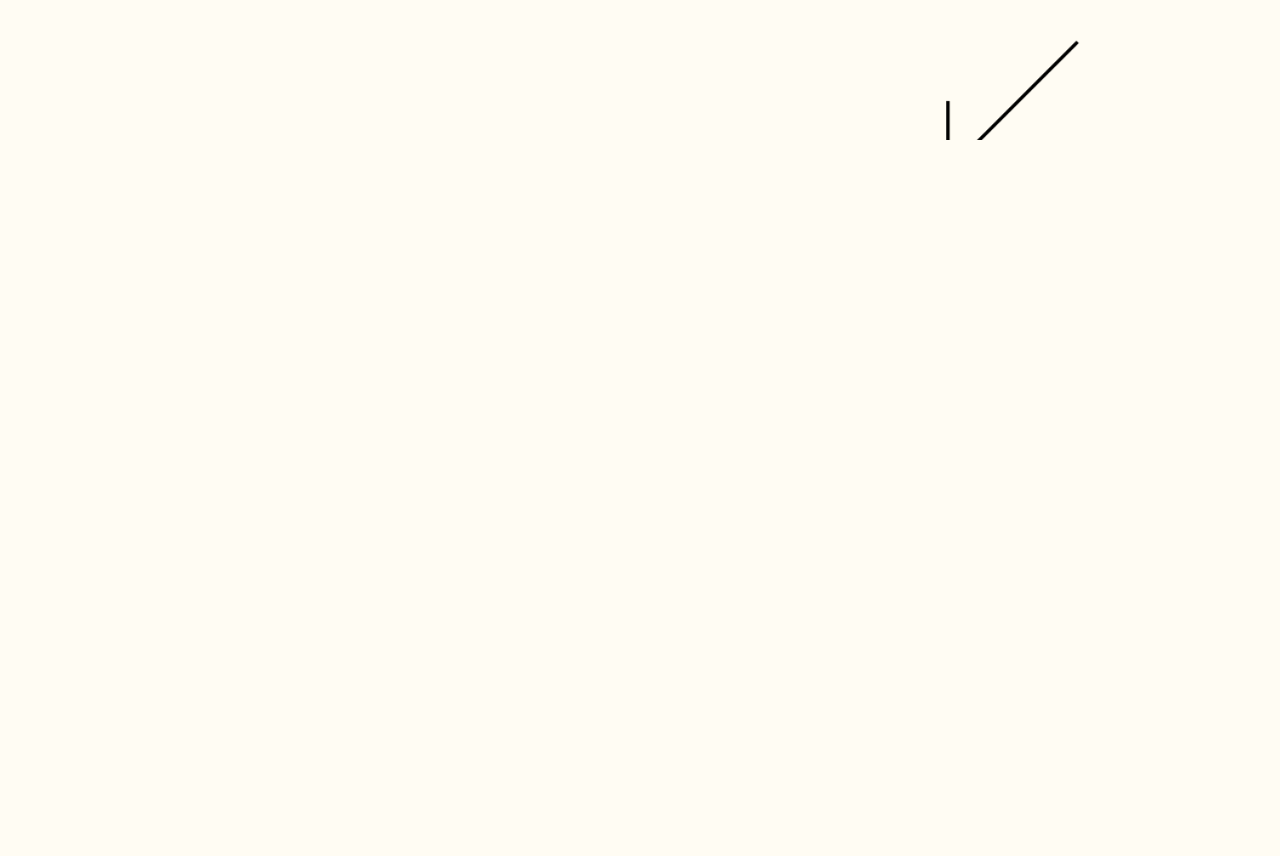
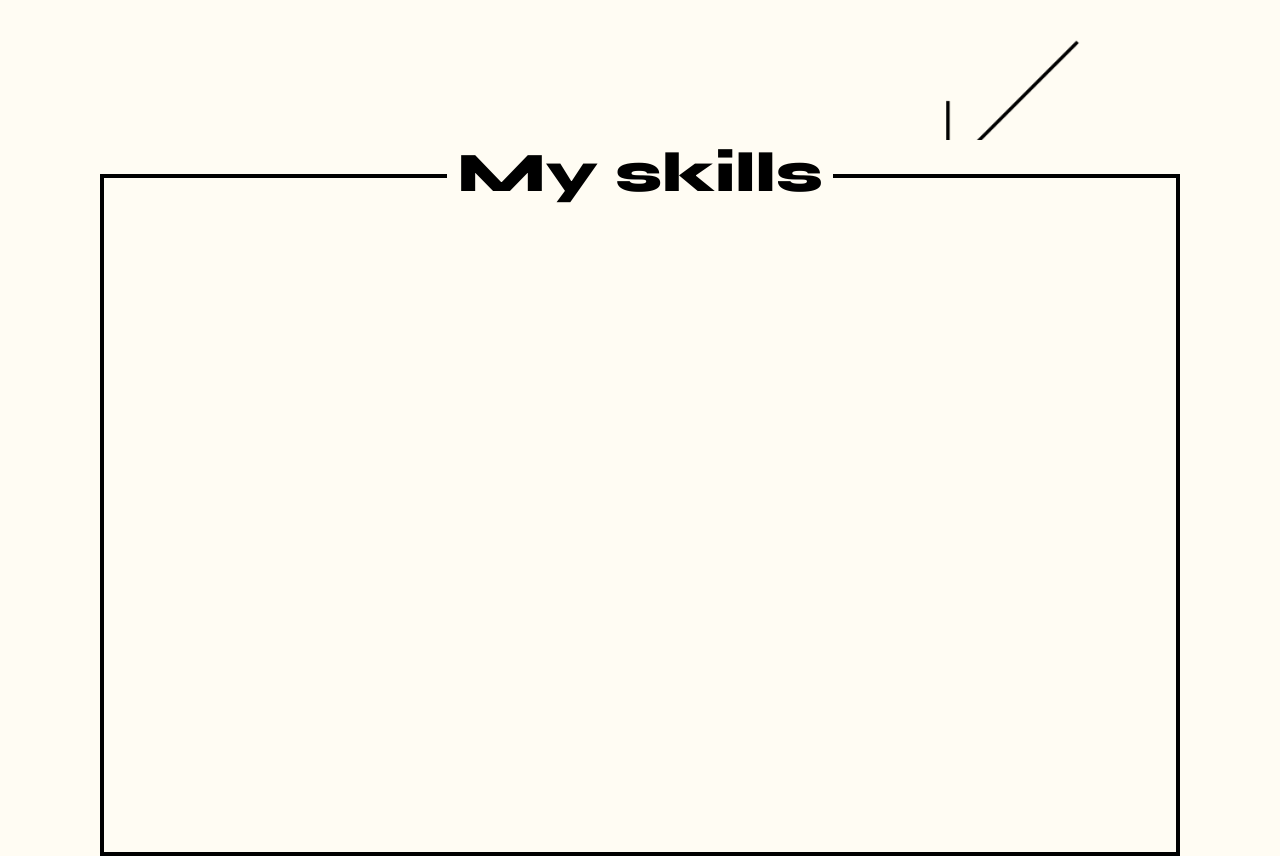
Before and after one commit to GDR1909/Portfolio, an Angular app: page / in a window 1280 px wide. Shown: the part 1660-2516 px from the top of the page. Before the commit the page ends 1800 px from the top, so only its background shows below. Built offline with nearby package versions, Linux system fonts and the light colour scheme; a web font is replaced by a local one.

Commit message:
started with the my skills section

```diff
--- a/src/app/app.component.html
+++ b/src/app/app.component.html
@@ -7,3 +7,5 @@
 <app-about-me></app-about-me>
 
 <app-arrow></app-arrow>
+
+<app-my-skills></app-my-skills>
--- a/src/app/app.component.scss
+++ b/src/app/app.component.scss
@@ -31,3 +31,11 @@ app-arrow {
     align-items: center;
     overflow: hidden;
 }
+
+app-my-skills {
+    height: calc(100vh - 126px);
+    display: flex;
+    justify-content: center;
+    border: 4px solid black;
+    margin-top: 34px;
+}
--- a/src/app/app.component.ts
+++ b/src/app/app.component.ts
@@ -5,11 +5,12 @@ import { LandingPageComponent } from './landingPage/landingPage.component';
 import { HeaderComponent } from './header/header.component';
 import { AboutMeComponent } from './about-me/about-me.component';
 import { ArrowComponent } from './arrow/arrow.component';
+import { MySkillsComponent } from './my-skills/my-skills.component';
 
 @Component({
   selector: 'app-root',
   standalone: true,
-  imports: [CommonModule, RouterOutlet, LandingPageComponent, HeaderComponent, AboutMeComponent, ArrowComponent],
+  imports: [CommonModule, RouterOutlet, LandingPageComponent, HeaderComponent, AboutMeComponent, ArrowComponent, MySkillsComponent],
   templateUrl: './app.component.html',
   styleUrl: './app.component.scss'
 })
--- /dev/null
+++ b/src/app/my-skills/my-skills.component.html
@@ -0,0 +1,3 @@
+<h2>My skills</h2>
+
+<div></div>
--- /dev/null
+++ b/src/app/my-skills/my-skills.component.scss
@@ -0,0 +1,23 @@
+h2 {
+    font-family: "Syne";
+    font-size: 56px;
+    font-weight: 800;
+    margin: 0;
+    height: fit-content;
+    width: fit-content;
+    margin-top: -39px;
+    padding: 0px 10px 10px 10px;
+    background-color: #FFFCF3;
+    transition: all ease-in-out 125ms;
+
+    &:hover {
+        color: #FF9900;
+        transition: all ease-in-out 125ms;
+    }
+}
+
+div {
+    position: absolute;
+    height: calc(100vh - 126px);
+    width: calc(100% - 208px);
+}
```
Also changed, not shown: src/app/my-skills/my-skills.component.ts (added, +12 -0 lines), 1 other file (tests, documents, lock files or other folders).
